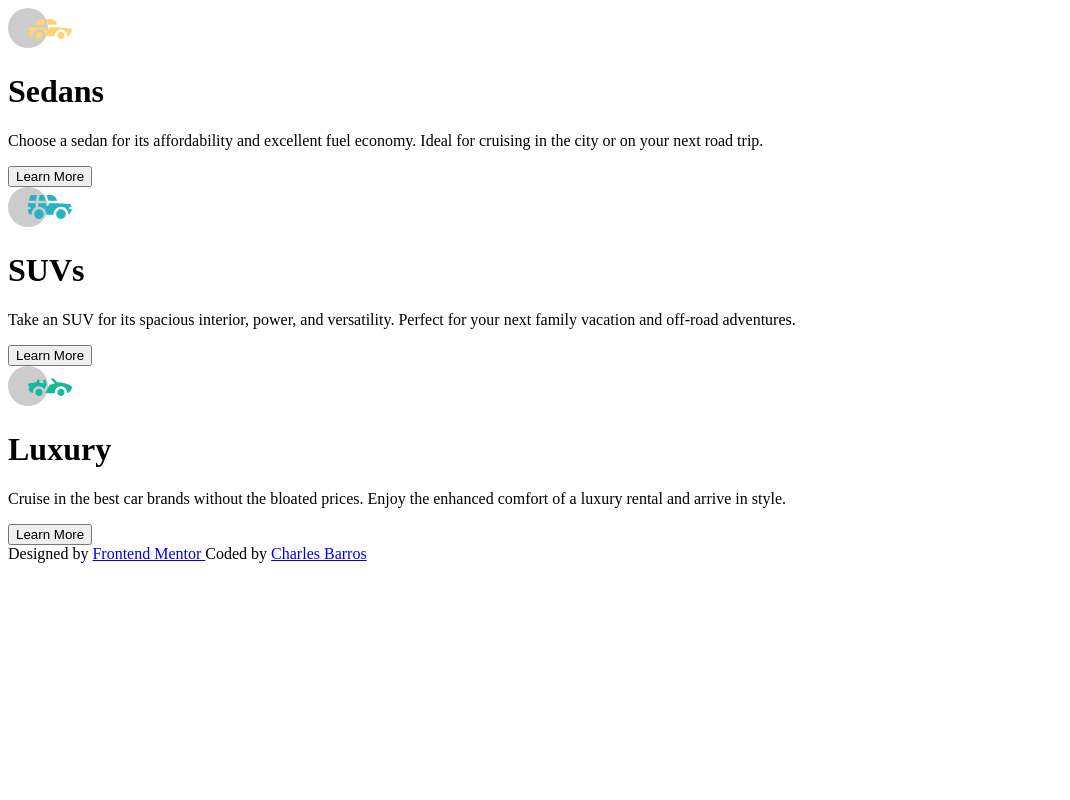
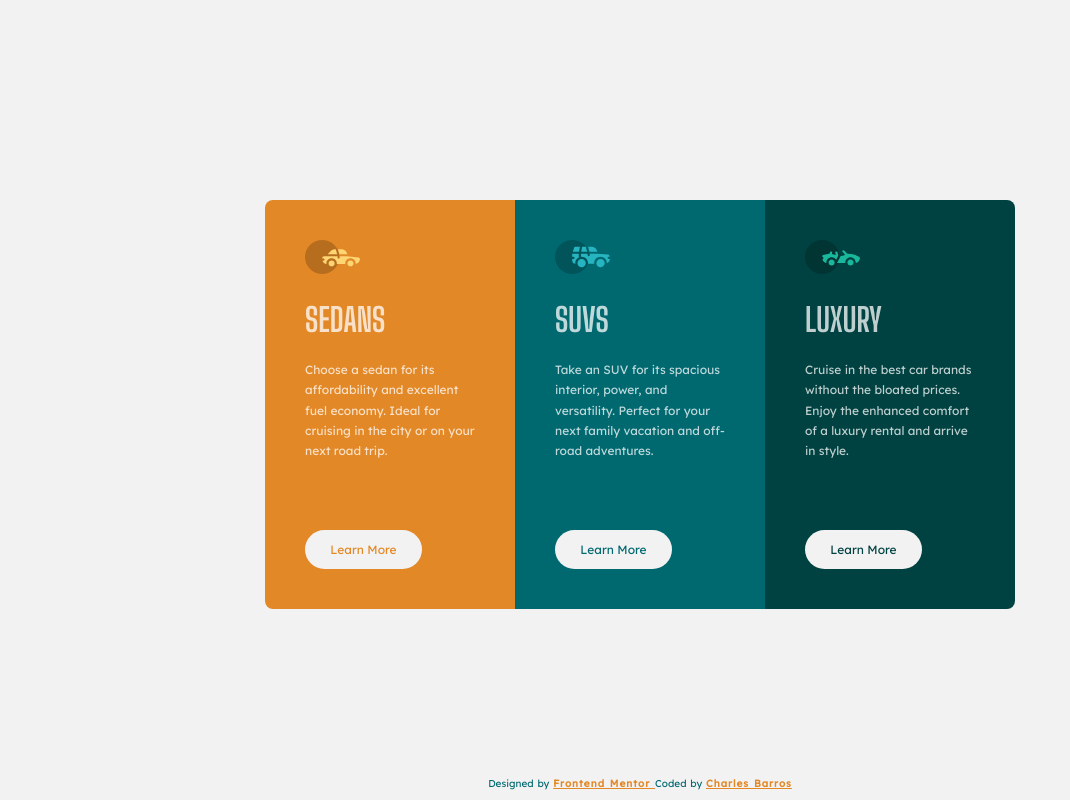
Before and after one commit to charbavito/3-columns-preview-card-component-challenge, a plain HTML site: page index.html in a window 1280 px wide. Shown: the whole page, without its empty margins (0-1070 px from the left). Drawn offline with Linux system fonts and the light colour scheme.

Commit message:
CSS dektop version

```diff
--- a/css/main-style.scss
+++ b/css/main-style.scss
@@ -15,5 +15,92 @@ html{
 
 body{
     font-family: 'Lexend Deca', sans-serif;
-    // font-family: 'Big Shoulders Display', cursive;
+    background-color: $veryLightGray;
 }
+.container{
+    display: grid;
+    grid-template-columns: repeat(3, minmax(20em, 25em));
+    position: absolute;
+    margin: auto;
+    inset: 0;
+    height: 40em;
+    width: fit-content;
+    .card-common{
+        padding: 4em;
+        display: flex;
+        flex-direction: column;
+        color: $transparentWhite;
+        img{
+            width: 5.5em;
+        }
+        h1{
+            padding-top: 0.8em;
+            font-family: 'Big Shoulders Display', cursive;
+            text-transform: uppercase;
+            font-size: 3.25em;
+        }
+        p{
+            padding-top: 1.7em;
+            line-height: 1.7em;
+            font-size: 1.2em;
+        }
+        a{
+            margin-top: 5.7em;
+            border-radius: 5em;
+            padding: 1em 0;
+            width: 9.75em;
+            font-size: 1.2em;
+            text-decoration: none;
+            text-align: center;
+        }
+        a:hover{
+            background-color: #fff0;
+            color: $transparentWhite;
+            border: 0.2em solid $transparentWhite;
+            padding: 0.83em 0;
+        }
+    }
+    .card-01{
+        background-color: $brightOrange;
+        border-radius: 0.8em 0 0 0.8em;
+        a{
+            background-color: $veryLightGray;
+            color: $brightOrange;
+        }
+    }
+    .card-02{
+        background-color: $darkCyan;
+        a{
+            background-color: $veryLightGray;
+            color: $darkCyan;
+        }
+    }
+    .card-03{
+        background-color: $veryDarkCyan;
+        border-radius: 0 0.8em 0.8em 0;
+        a{
+            background-color: $veryLightGray;
+            color: $veryDarkCyan;
+        }
+    }
+}
+
+.footer {
+    word-spacing: 0.1em;
+    font-size: 1em;
+    color: $darkCyan;
+    white-space: pre;
+    display: flex;
+    position: fixed;
+    bottom: 0;
+    left: 0;
+    right: 0;
+    padding-bottom: 1em;
+    justify-content: center;
+    flex-wrap: wrap;
+    a {
+      color: $brightOrange;
+      letter-spacing: 0.1em;
+      font-weight: 700;
+    }
+}
--- a/index.html
+++ b/index.html
@@ -4,34 +4,35 @@
         <meta charset="UTF-8">
         <meta name="viewport" content="width=device-width, initial-scale=1.0">
         <link rel="icon" type="image/png" sizes="32x32" href="./images/favicon-32x32.png">
+        <link rel="stylesheet" href="./css/main-style.css">
         <title>3 Columns Preview Card Component | Frontend Mentor | Charles Barros</title>
     </head>
     <body>
         <main class="container">
-            <div class="card-01">
+            <div class="card-01 card-common">
                 <img src="./images/icon-sedans.svg" alt="sedan car icon">
                 <h1>Sedans</h1>
                 <p>
                 Choose a sedan for its affordability and excellent fuel economy. Ideal for cruising in the city or on your next road trip.
                 </p>
-                <button>Learn More</button>
+                <a href="https://github.com/charbavito" target="_blank">Learn More</a>
             </div>
-            <div class="card-02">
+            <div class="card-02 card-common">
                 <img src="./images/icon-suvs.svg" alt="SUV car icon">
                 <h1>SUVs</h1>
                 <p>
                     Take an SUV for its spacious interior, power, and versatility. Perfect for your next family vacation and off-road adventures.
                 </p>
-                <button>Learn More</button>
+                <a href="https://github.com/charbavito" target="_blank">Learn More</a>
             </div>
-            <div class="card-03">
+            <div class="card-03 card-common">
                 <img src="./images/icon-luxury.svg" alt="luxury car icon">
                 <h1>Luxury</h1>
                 <p>
                     Cruise in the best car brands without the bloated prices. Enjoy the enhanced comfort of a luxury
                     rental and arrive in style.
                 </p>
-                <button>Learn More</button>
+                <a href="https://github.com/charbavito" target="_blank">Learn More</a>
             </div>
         </main>
         <footer class="footer">
```
Also changed, not shown: css/main-style.css, 1 other file.
